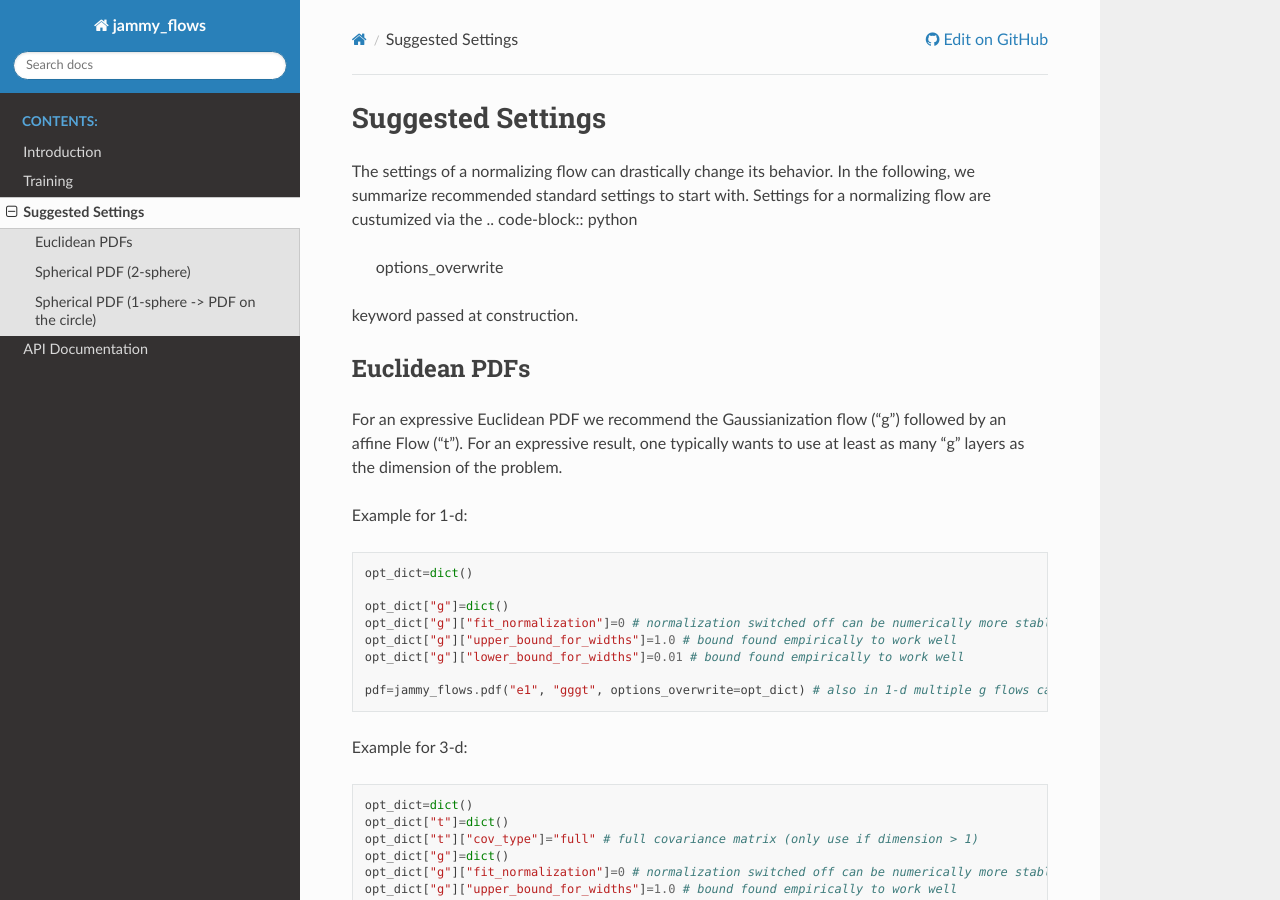
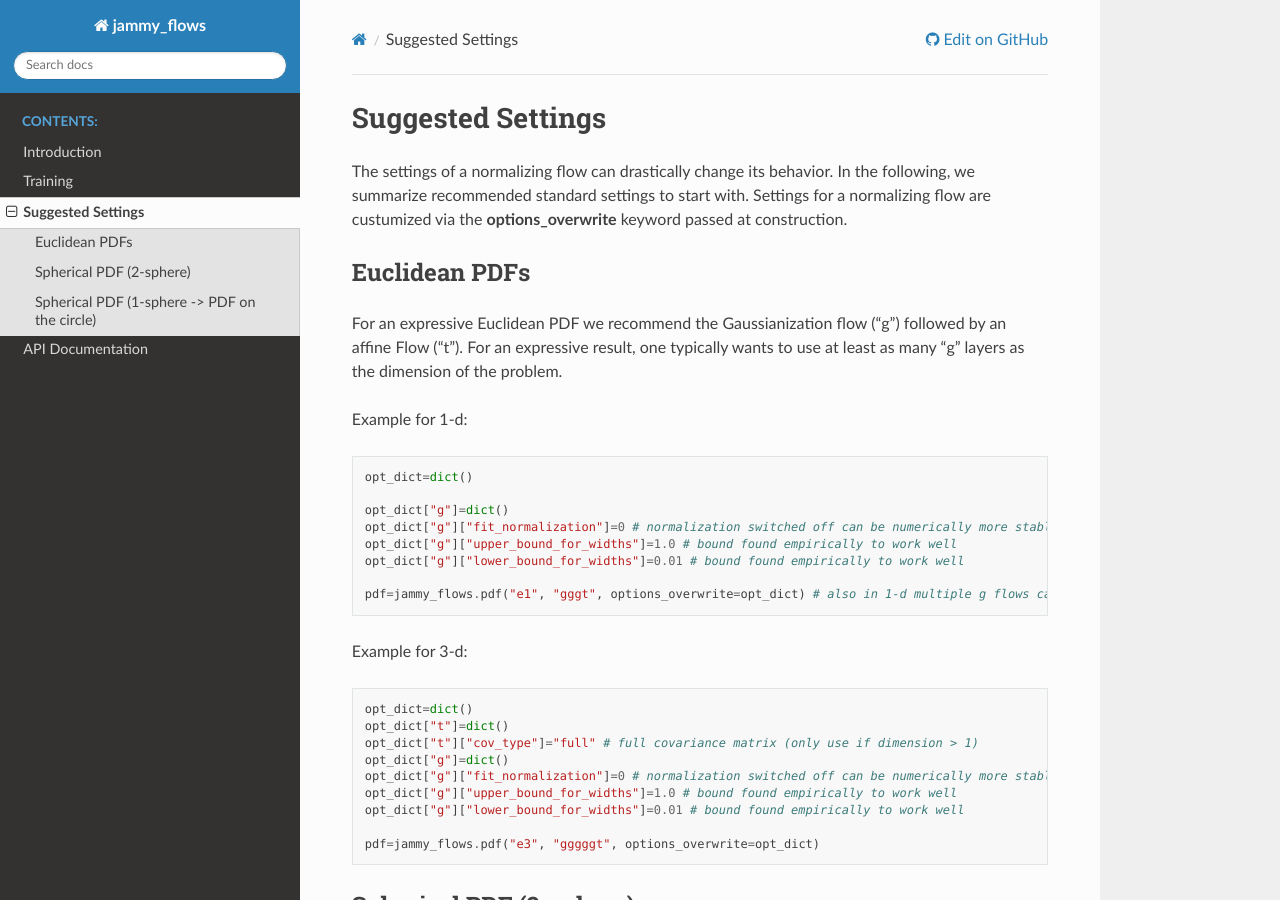
Before and after one commit to thoglu/jammy_flows, a Sphinx documentation site: the page built from docs/source/usage/suggested_settings.rst, in a window 1280 px wide and 900 px high. Built offline with Sphinx 7.4.7 and the Read the Docs theme 3.1.0, drawn with Linux system fonts in a browser that asks for light colours.

```diff
--- a/docs/source/usage/suggested_settings.rst
+++ b/docs/source/usage/suggested_settings.rst
@@ -3,11 +3,7 @@ Suggested Settings
 **************************
 
 The settings of a normalizing flow can drastically change its behavior. In the following, we summarize recommended standard settings to start with. Settings for a normalizing flow are custumized
-via the
-..  code-block:: python
-    options_overwrite
-
-keyword passed at construction.
+via the **options_overwrite** keyword passed at construction.
 
 --------------------------------
 Euclidean PDFs
```
Also changed, not shown: README.md (+10 -3 lines).
